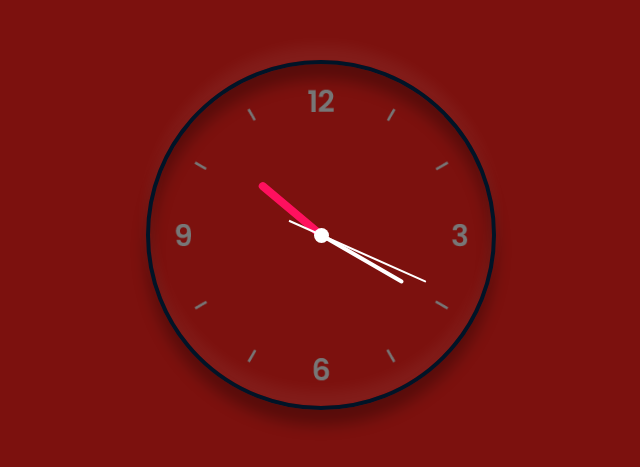
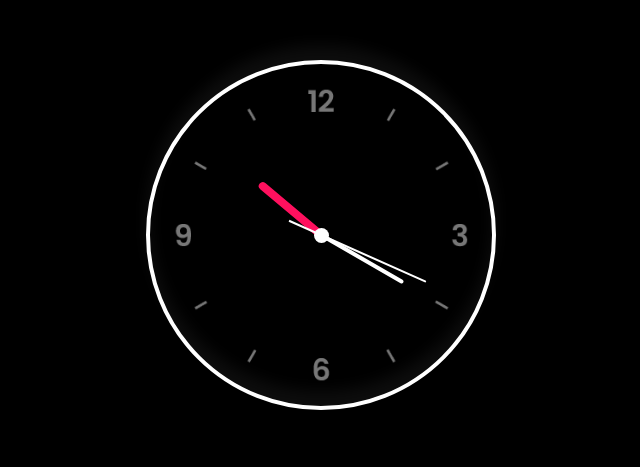
Before and after one commit to AlexandruKovacs/Clock-JS, a plain HTML site: page index.html in a window 1280 px wide. Shown: the part 165-632 px from the top of the page, without its empty margins (319-959 px from the left). Drawn offline with Linux system fonts and the light colour scheme.

Commit message:
new clock

```diff
--- a/css/styles.css
+++ b/css/styles.css
@@ -9,7 +9,7 @@ body {
     justify-content: center;
     align-items: center;
     min-height: 100vh;
-    background: #7C110E;
+    background: #000000;
 }
 
 .clock {
@@ -20,7 +20,7 @@ body {
     align-items: center;
     background-image: url(../img/clock.png);
     background-size: cover;
-    border: 4px solid #001427;
+    border: 4px solid #ffffff;
     border-radius: 50%;
     box-shadow: 0 -15px 15px rgba(255, 255, 255, 0.05),
         inset 0 -15px 15px rgba(255, 255, 255, 0.05),
```
